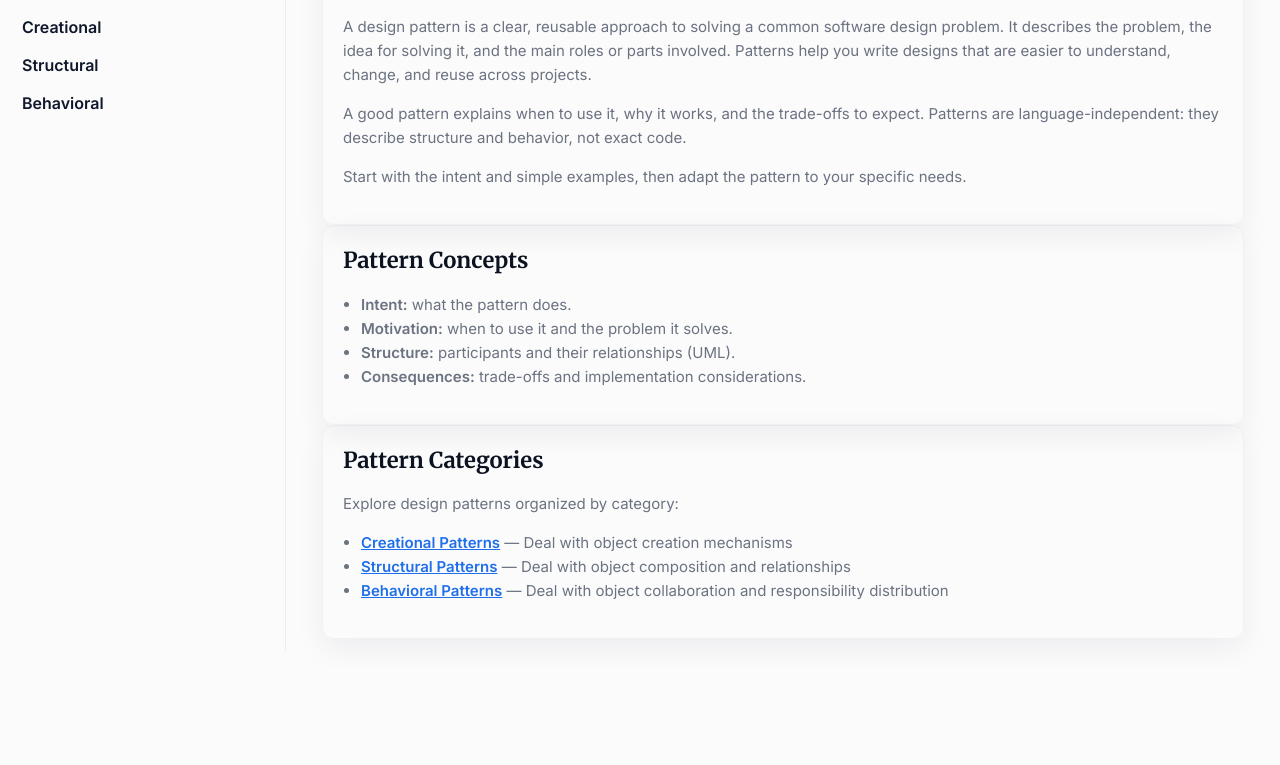
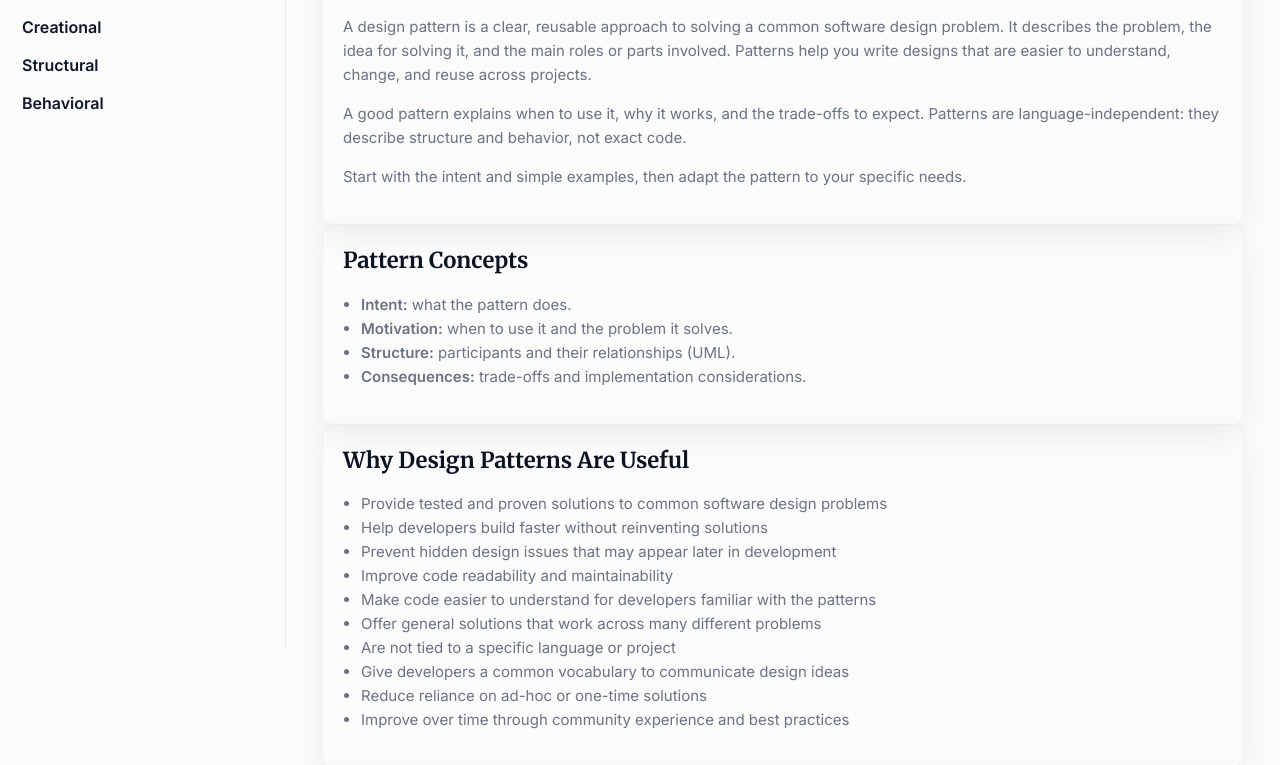
Before and after one commit to shahbaz8584/low-level-design, a website: page All_Design_Patterns_index.html in a window 1280 px wide. Shown: the part 137-902 px from the top of the page. Before the commit the page ends 804 px from the top, so only its background shows below. Drawn offline with Linux system fonts and the light colour scheme.

Commit message:
Add 'Why Design Patterns Are Useful' section to index page

```diff
--- a/All_Design_Patterns_index.html
+++ b/All_Design_Patterns_index.html
@@ -38,6 +38,22 @@
       </section>
 
       <section class="panel">
+        <h2>Why Design Patterns Are Useful</h2>
+        <ul>
+          <li>Provide tested and proven solutions to common software design problems</li>
+          <li>Help developers build faster without reinventing solutions</li>
+          <li>Prevent hidden design issues that may appear later in development</li>
+          <li>Improve code readability and maintainability</li>
+          <li>Make code easier to understand for developers familiar with the patterns</li>
+          <li>Offer general solutions that work across many different problems</li>
+          <li>Are not tied to a specific language or project</li>
+          <li>Give developers a common vocabulary to communicate design ideas</li>
+          <li>Reduce reliance on ad-hoc or one-time solutions</li>
+          <li>Improve over time through community experience and best practices</li>
+        </ul>
+      </section>
+
+      <section class="panel">
         <h2>Pattern Categories</h2>
         <p>Explore design patterns organized by category:</p>
         <ul>
```
